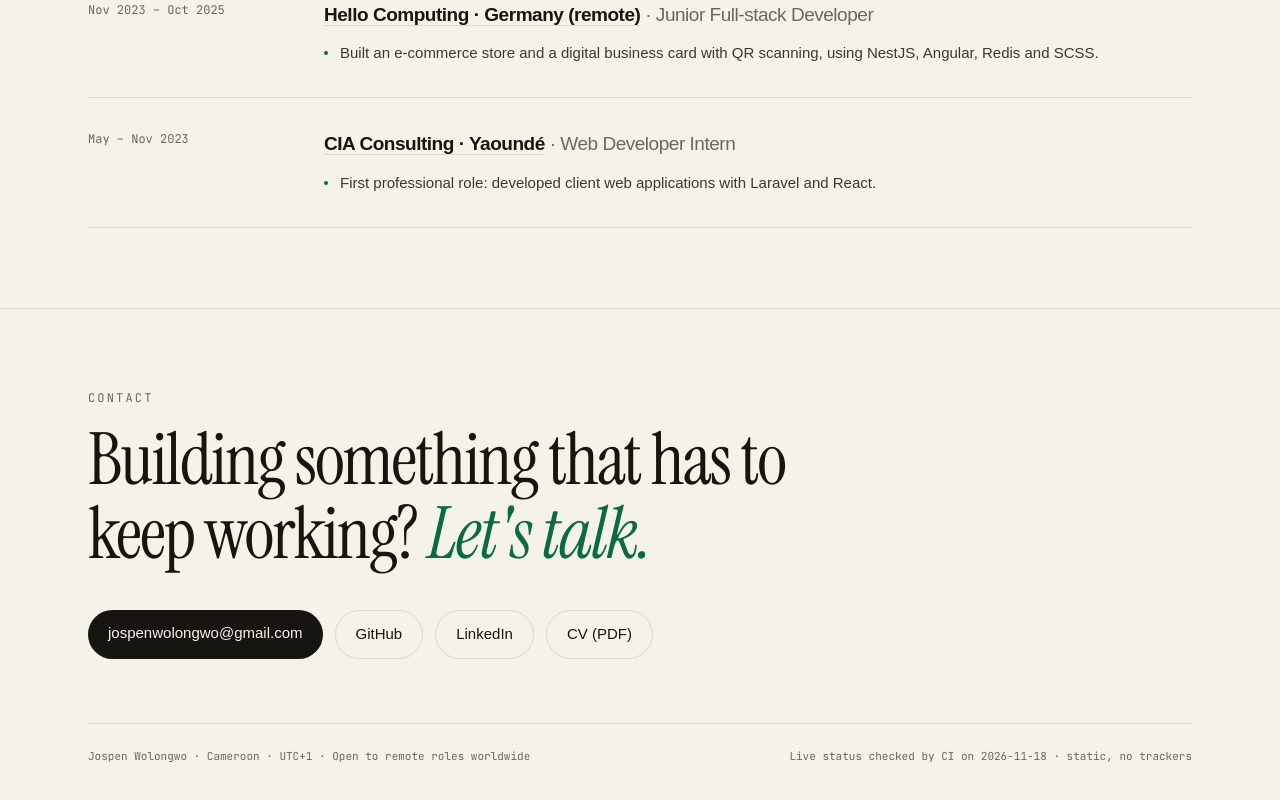
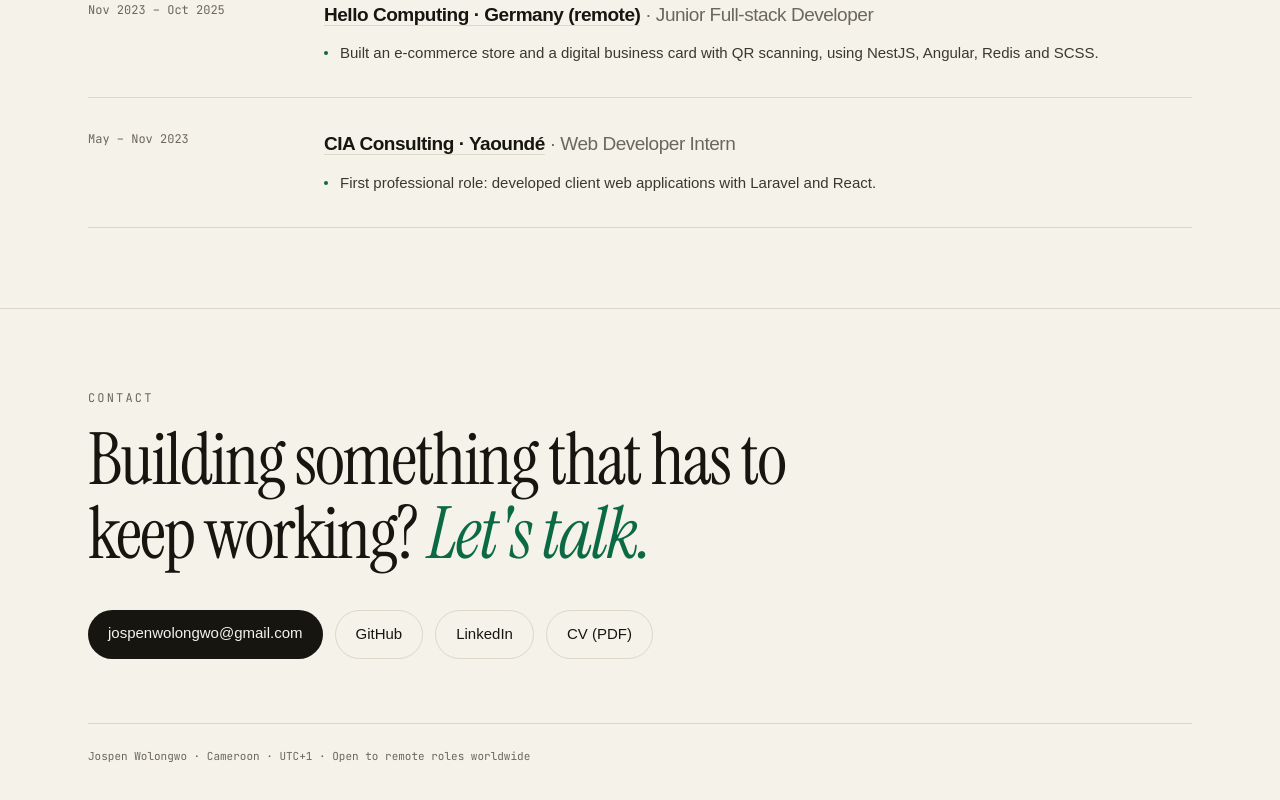
Before and after one commit to JospenWolongwo/portfolio, a Next.js app: page / in a window 1280 px wide. Shown: the part 7897-8697 px from the top of the page. Built offline with nearby package versions, Linux system fonts and the light colour scheme; a web font is replaced by a local one.

Commit message:
Footer: drop CI and tracker note

```diff
--- a/components/site-footer.tsx
+++ b/components/site-footer.tsx
@@ -1,5 +1,4 @@
 import { profile } from "@/content/site";
-import { live } from "@/content/live";
 
 export function SiteFooter() {
   return (
@@ -30,15 +29,9 @@ export function SiteFooter() {
             </a>
           )}
         </div>
-        <div className="mt-16 flex flex-col gap-2 border-t border-rule pt-6 font-mono text-[11px] text-muted sm:flex-row sm:justify-between">
+        <div className="mt-16 border-t border-rule pt-6 font-mono text-[11px] text-muted">
           <span>
             {profile.name} · {profile.location} · {profile.availability}
-          </span>
-          <span>
-            {live.checkedAt
-              ? `Live status checked by CI on ${live.checkedAt.slice(0, 10)}`
-              : "Live status is checked by CI on every deploy"}
-            {" · static, no trackers"}
           </span>
         </div>
       </div>
```
